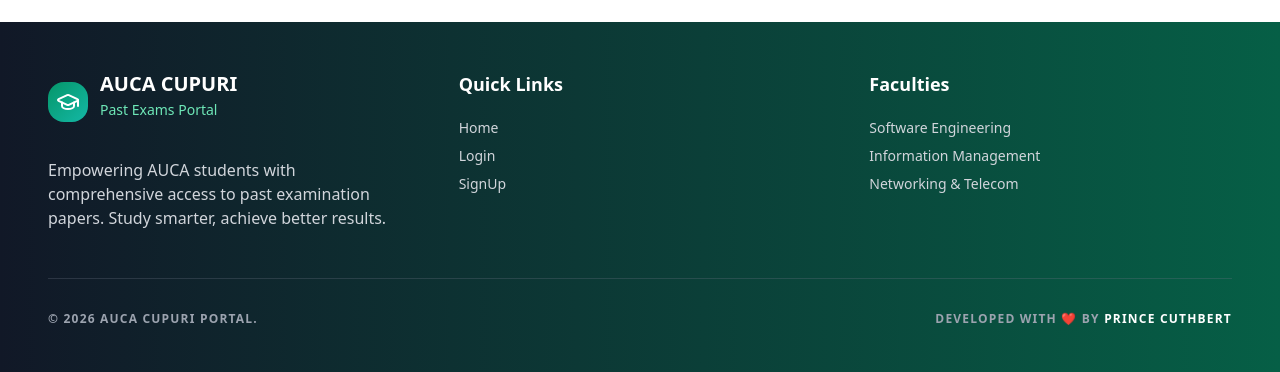
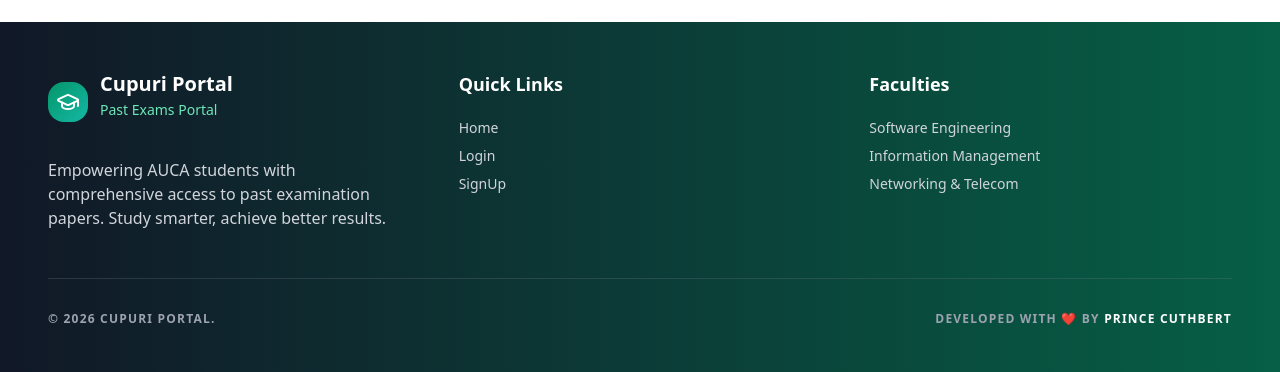
Before and after one commit to PrinceCuthbert/Auca-Cupuri, a React (Vite) app in the folder clientside/: page / in a window 1280 px wide. Shown: the part 2378-2750 px from the top of the page. Built offline with nearby package versions, Linux system fonts and the light colour scheme; no server answers; what chartjs-plugin-zoom would draw is missing.

Commit message:
Reduced number of times I wrote AUCA

```diff
--- a/clientside/src/components/PublicHeader.jsx
+++ b/clientside/src/components/PublicHeader.jsx
@@ -23,7 +23,7 @@ const PublicHeader = () => {
           <div className="bg-[#008767] p-2 rounded-lg">
             <GraduationCap className="text-white" size={24} />
           </div>
-          <span className="text-xl md:text-2xl font-black tracking-tighter text-slate-900">CUPURI</span>
+          <span className="text-xl md:text-2xl font-black tracking-tighter text-slate-900">Cupuri Portal</span>
         </Link>
 
         {/* Desktop Navigation Links (Center) */}
@@ -74,7 +74,7 @@ const PublicHeader = () => {
                   <div className="bg-[#008767] p-2 rounded-lg text-white">
                     <GraduationCap size={24} />
                   </div>
-                  <span className="text-2xl font-black tracking-tighter">CUPURI</span>
+                  <span className="text-2xl font-black tracking-tighter">Cupuri Portal</span>
                 </div>
                 <button onClick={() => setMobileMenuOpen(false)} className="p-2 bg-slate-100 rounded-full text-slate-900">
                   <CloseIcon size={24} />
--- a/clientside/src/pages/about/About.jsx
+++ b/clientside/src/pages/about/About.jsx
@@ -20,7 +20,7 @@ const About = () => {
               <span className="text-[#008767]">ACADEMIC EXCELLENCE.</span>
             </h1>
             <p className="text-xl text-slate-500 leading-relaxed max-w-2xl mx-auto">
-              CUPURI was born out of a simple need: to make high-quality academic resources accessible to every student at AUCA.
+              Cupuri Portal was born out of a simple need: to make high-quality academic resources accessible to every student at AUCA.
             </p>
           </motion.div>
         </div>
@@ -42,7 +42,7 @@ const About = () => {
               <div>
                 <h3 className="text-2xl font-bold mb-2 tracking-tight">A Centralized Repository</h3>
                 <p className="text-slate-600 leading-relaxed">
-                  We believe that revision shouldn't be a scavenger hunt. CUPURI provides a single, organized platform for students to access past examination papers across all faculties, ensuring that your focus stays on learning, not searching.
+                  We believe that revision shouldn't be a scavenger hunt. Cupuri Portal provides a single, organized platform for students to access past examination papers across all faculties, ensuring that your focus stays on learning, not searching.
                 </p>
               </div>
             </div>
@@ -109,7 +109,7 @@ const About = () => {
                 Developed by Prince Cuthbert
               </h2>
               <p className="text-slate-500 leading-relaxed mb-8 text-lg">
-                I built AUCA CUPURI to solve a real challenge I saw in our campus community. As a developer, I'm committed to creating tools that make a difference.
+                I built Cupuri Portal to solve a real challenge I saw in our campus community. As a developer, I'm committed to creating tools that make a difference.
               </p>
 
               <div className="flex flex-wrap items-center justify-center md:justify-start gap-4">
--- a/clientside/src/pages/footer.jsx
+++ b/clientside/src/pages/footer.jsx
@@ -18,7 +18,7 @@ function Footer() {
               <GraduationCap className="text-white w-6 h-6" />
             </div>
             <div className="flex flex-col items-start">
-              <h3 className="text-white text-xl font-bold m-0 text-left">AUCA CUPURI</h3>
+              <h3 className="text-white text-xl font-bold m-0 text-left">Cupuri Portal</h3>
               <p className="text-emerald-300 mt-0.5 text-xs sm:text-sm">Past Exams Portal</p>
             </div>
           </div>
@@ -94,7 +94,7 @@ function Footer() {
       <hr className="my-6 sm:my-8 h-px bg-gray-500/30 border-none" />
 
       <div className="flex flex-col sm:flex-row justify-between items-center gap-4 text-gray-400 text-[10px] sm:text-xs uppercase font-bold tracking-widest text-center sm:text-left">
-        <div>© {year} AUCA CUPURI Portal.</div>
+        <div>© {year} Cupuri Portal.</div>
         <div>
           Developed with <span className="text-emerald-500">❤️</span> by{" "}
           <span className="text-white">Prince Cuthbert</span>
--- a/clientside/src/pages/header/header.jsx
+++ b/clientside/src/pages/header/header.jsx
@@ -27,10 +27,10 @@ const Header = () => {
     };
 
     const title = pageTitles[location.pathname];
-    document.title = `Auca Cupuri | ${title}`;
+    document.title = `Cupuri Portal | ${title}`;
 
     return function () {
-      document.title = "Auca Cupuri | Past Paper Exams Portal";
+      document.title = "Cupuri Portal | Past Paper Exams Portal";
       // console.log(`Clean up effect for pages ${title}`);
     };
   }, [location.pathname]);
@@ -67,7 +67,7 @@ const Header = () => {
           </div>
           <div className="flex flex-col leading-tight select-none">
             <h1 className="text-xl font-bold m-0 bg-gradient-to-r from-emerald-600 to-teal-600 bg-clip-text text-transparent">
-              AUCA CUPURI
+              Cupuri Portal
             </h1>
             <p className="text-xs text-gray-500 m-0 hidden sm:block">
               Past Exams Portal
--- a/clientside/src/pages/homepage/Home.jsx
+++ b/clientside/src/pages/homepage/Home.jsx
@@ -225,7 +225,7 @@ const Features = () => {
             {
               icon: Users,
               title: "Student Community",
-              desc: "Join over 1,000 students who use Cupuri daily to improve their grades and understanding."
+              desc: "Join over 1,000 students who use Cupuri Portal daily to improve their grades and understanding."
             },
             {
               icon: Smartphone,
--- a/clientside/src/pages/login/login.jsx
+++ b/clientside/src/pages/login/login.jsx
@@ -41,7 +41,7 @@ export default function Login() {
             <div className="w-12 h-12 bg-gradient-to-r from-emerald-600 to-teal-600 rounded-xl mx-auto mb-4 flex items-center justify-center text-white">
               <GraduationCap className="w-6 h-6" />
             </div>
-            <h2 className="text-2xl font-bold text-gray-800">Sign in to AUCA CUPURI</h2>
+            <h2 className="text-2xl font-bold text-gray-800">Sign in to Cupuri Portal</h2>
           </div>
 
           <form className="flex flex-col gap-4 text-left" onSubmit={handleSubmit}>
--- a/clientside/src/pages/student/StudentReviews.jsx
+++ b/clientside/src/pages/student/StudentReviews.jsx
@@ -260,7 +260,7 @@ const StudentReviews = () => {
               </h1>
             </div>
             <p className="text-gray-600 text-sm">
-              Share your experience with the AUCA CUPURI portal and view your
+              Share your experience with the Cupuri Portal and view your
               submitted reviews.
             </p>
           </div>
```
